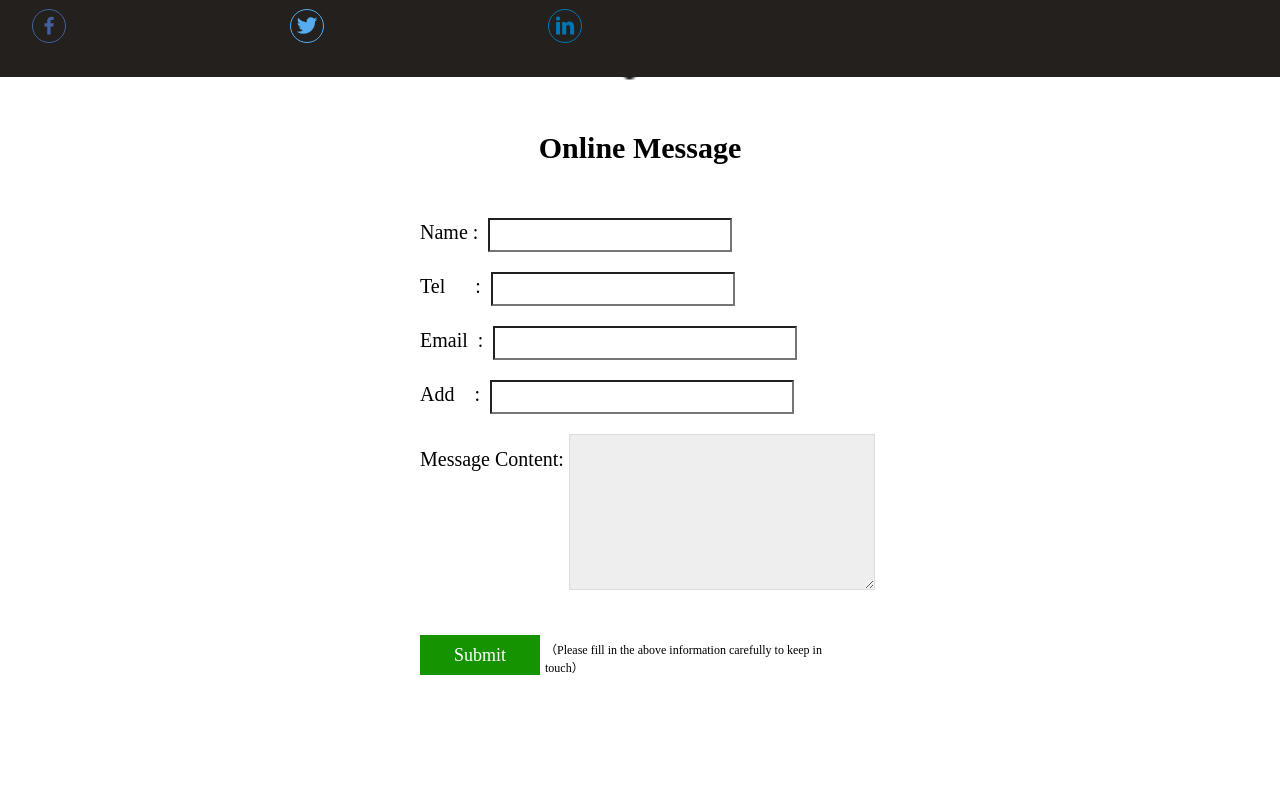
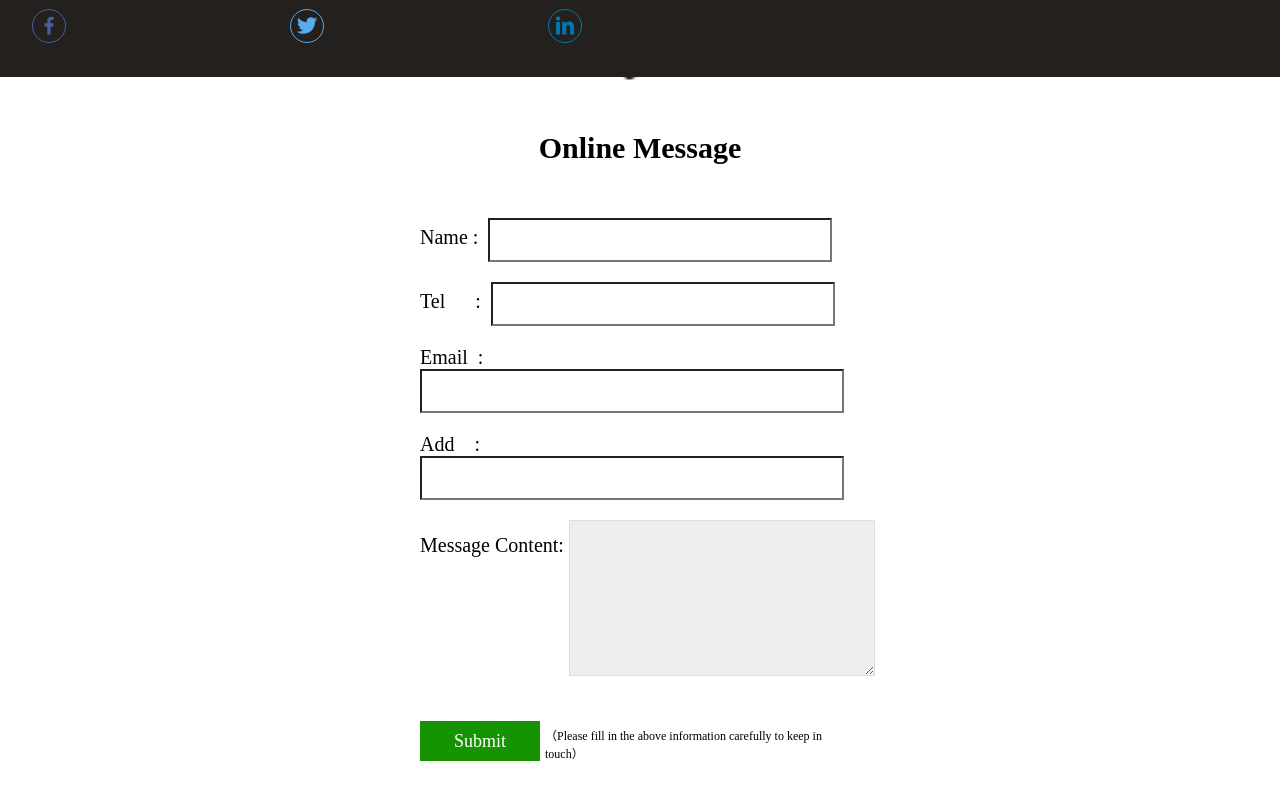
Before and after one commit to Sluteng/xdlhb-wap, a plain HTML site: page contact.html in a window 1280 px wide. Shown: the part 723-1523 px from the top of the page. Drawn offline with Linux system fonts and the light colour scheme; a script that the page names is missing; a web font is replaced by a local one.

Commit message:
鑫动力

```diff
--- a/contact.html
+++ b/contact.html
@@ -93,6 +93,7 @@
                 </div>
                  <img src="images/solution1.png" class="conact-img" alt="Company Address"/>
             </div>
+            </style>
             <div id="bottom">
             <div class="from" >
                 <form name="form" id="form" action="" method="POST" enctype="application/x-www-form-urlencoded">
@@ -102,38 +103,38 @@
                         <li class="table_1">
                             <div>
                                 <label>Name&nbsp;:&nbsp;</label>
-                                <input type="text" name="name" id="nickname" style="width:240px; height:30px; outline:none"/>
+                                <input type="text" name="name" id="nickname">
                             </div>
                         </li>
                         <li class="table_1">
                             <div>
                                 <label>Tel&nbsp;&nbsp;&nbsp;&nbsp;&nbsp;&nbsp;:&nbsp;</label>
-                                <input type="text" name="tel" id="contact" style="width:240px; height:30px;outline:none"/>
+                                <input type="text" name="tel" id="contact">
+                            </div>
+                        </li>
+                        <li class="table_2">
+                            <div>
+                                <label>Email&nbsp;&nbsp;:&nbsp;</label>
+                                <input type="text" name="email" id="email">
+                            </div>
+                        </li>
+                        <li class="table_2">
+                            <div>
+                                <label>Add&nbsp;&nbsp;&nbsp;&nbsp;:&nbsp;</label>
+                                <input type="text" name="url" id="address">
                             </div>
                         </li>
                         <li>
                             <div>
-                                <label>Email&nbsp;&nbsp;:&nbsp;</label>
-                                <input type="text" name="email" id="email" style="width:300px; height:30px;outline:none" />
-                            </div>
-                        </li>
-                        <li>
-                            <div>
-                                <label>Add&nbsp;&nbsp;&nbsp;&nbsp;:&nbsp;</label>
-                                <input type="text" name="url" id="address" style="width:300px; height:30px;outline:none" />
-                            </div>
-                        </li>
-                        <li>
-                            <div>
-                                <label style="vertical-align: top; line-height:50px;">Message Content:</label>
-                                <textarea name="content" id="content" style=" width:300px; height:150px; background:#eee; border:1px solid #ddd;outline:none" ></textarea>
+                                <label style="vertical-align:top; line-height:50px;">Message Content:</label>
+                                <textarea name="content" id="content" style="width:300px; height:150px; background:#eee; border:1px solid #ddd;outline:none"></textarea>
                             </div>
                         </li>
                         <li>
                             <div class="tijiao">
                                 <a href="javascript:void(0);" onClick="cfm_msg();return false;" style="color:#fff;">Submit</a>
                             </div>
-                            <div style="float:left;width: 295px;font-size: 12px;margin-top: 25px;margin-left: 5px;">
+                            <div class="tishi">
                                 （Please fill in the above information carefully to keep in touch）
                             </div>
                         </li>
--- a/css/master.css
+++ b/css/master.css
@@ -794,6 +794,23 @@ font-w/eight: bold;
 	margin-left:30px;
 	padding-left:30px;
 }
+.from .table_1 input{
+ width:3.4rem;
+ height:0.4rem;
+ outline:none;
+}
+.from .table_2 input{
+ width:4.2rem;
+ height:0.4rem;
+ outline:none;
+}
+.from .tishi{
+ float:left;
+ width: 295px;
+ font-size: 12px;
+ margin-top: 25px;
+ margin-left: 5px;
+ }
 .n_Main{width:100%; height:auto; margin:0 auto; overflow:hidden;}
 .n_left{width:100%; height:auto; float:left; margin-top:20px; margin-bottom:30px;}
 .n_right{width:100%; height:auto; float:right; margin-top:20px;margin-bottom: 20px;}
```
